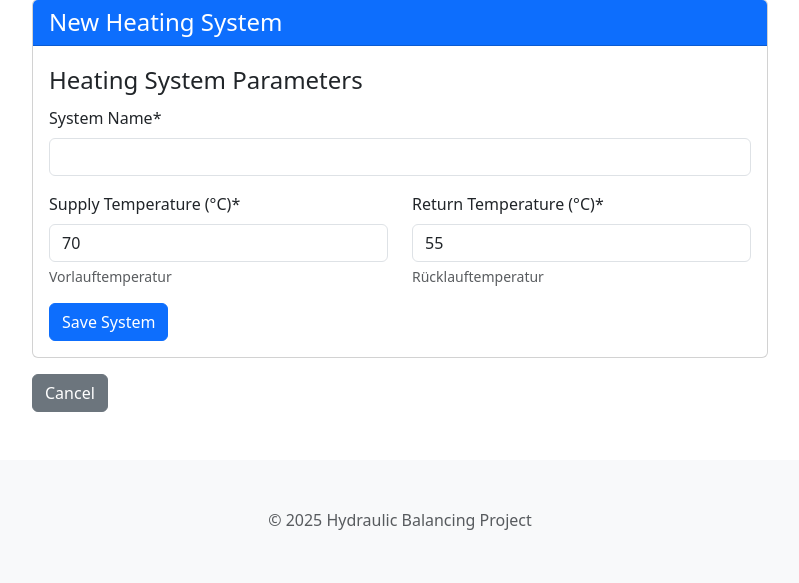
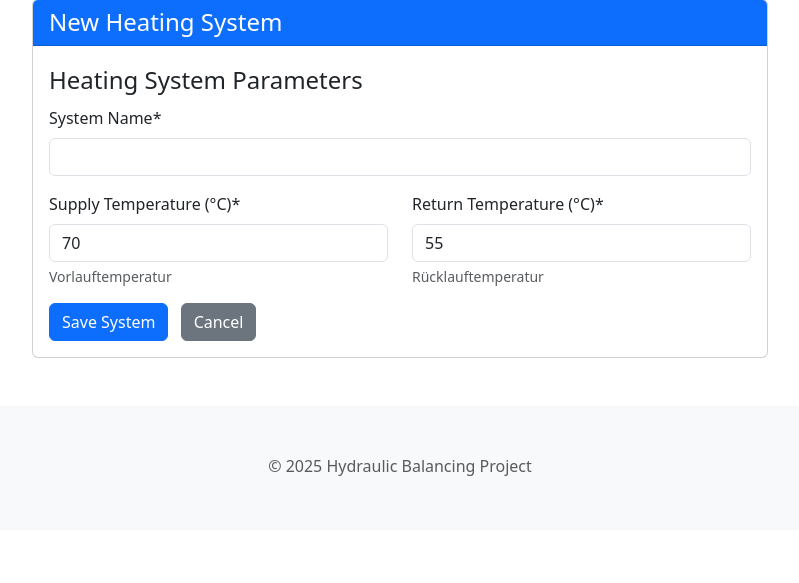
Before and after one commit to nicks-technik/hyd-abgleich, a Django app: page /system/add/ in a window 1280 px wide. Shown: the part 81-664 px from the top of the page, without its empty margins (240-1039 px from the left). Run offline with Django 5.2, Linux system fonts and the light colour scheme; the visitor is signed in with stand-in values (Sample User, id 1); some libraries are stand-ins or nearby versions.

Commit message:
style: move cancel button next to save button in all forms

```diff
--- a/hyd_balancing/forms.py
+++ b/hyd_balancing/forms.py
@@ -1,7 +1,7 @@
 from django import forms
 from .models import HeatingSystem, Room, Radiator
 from crispy_forms.helper import FormHelper
-from crispy_forms.layout import Layout, Submit, Row, Column, Fieldset, ButtonHolder
+from crispy_forms.layout import Layout, Submit, Row, Column, Fieldset, ButtonHolder, HTML
 
 class HeatingSystemForm(forms.ModelForm):
     class Meta:
@@ -22,7 +22,8 @@ class HeatingSystemForm(forms.ModelForm):
                 ),
             ),
             ButtonHolder(
-                Submit('submit', 'Save System', css_class='btn btn-primary')
+                Submit('submit', 'Save System', css_class='btn btn-primary'),
+                HTML('<a href="javascript:history.back()" class="btn btn-secondary ms-2">Cancel</a>')
             )
         )
 
@@ -57,7 +58,8 @@ class RoomForm(forms.ModelForm):
                 ),
             ),
             ButtonHolder(
-                Submit('submit', 'Save Room', css_class='btn btn-primary')
+                Submit('submit', 'Save Room', css_class='btn btn-primary'),
+                HTML('<a href="javascript:history.back()" class="btn btn-secondary ms-2">Cancel</a>')
             )
         )
 
@@ -99,6 +101,7 @@ class RadiatorForm(forms.ModelForm):
                 ),
             ),
             ButtonHolder(
-                Submit('submit', 'Save Radiator', css_class='btn btn-primary')
+                Submit('submit', 'Save Radiator', css_class='btn btn-primary'),
+                HTML('<a href="javascript:history.back()" class="btn btn-secondary ms-2">Cancel</a>')
             )
         )
--- a/hyd_balancing/templates/hyd_balancing/radiator_form.html
+++ b/hyd_balancing/templates/hyd_balancing/radiator_form.html
@@ -14,9 +14,6 @@
                 {% crispy form %}
             </div>
         </div>
-        <div class="mt-3">
-             <a href="javascript:history.back()" class="btn btn-secondary">Cancel</a>
-        </div>
     </div>
 </div>
 {% endblock %}
--- a/hyd_balancing/templates/hyd_balancing/room_form.html
+++ b/hyd_balancing/templates/hyd_balancing/room_form.html
@@ -13,9 +13,6 @@
             <div class="card-body">
                 {% crispy form %}
             </div>
-        </div>
-        <div class="mt-3">
-             <a href="javascript:history.back()" class="btn btn-secondary">Cancel</a>
         </div>
     </div>
 </div>
--- a/hyd_balancing/templates/hyd_balancing/system_form.html
+++ b/hyd_balancing/templates/hyd_balancing/system_form.html
@@ -14,9 +14,6 @@
                 {% crispy form %}
             </div>
         </div>
-        <div class="mt-3">
-             <a href="{% url 'home' %}" class="btn btn-secondary">Cancel</a>
-        </div>
     </div>
 </div>
 {% endblock %}
```
